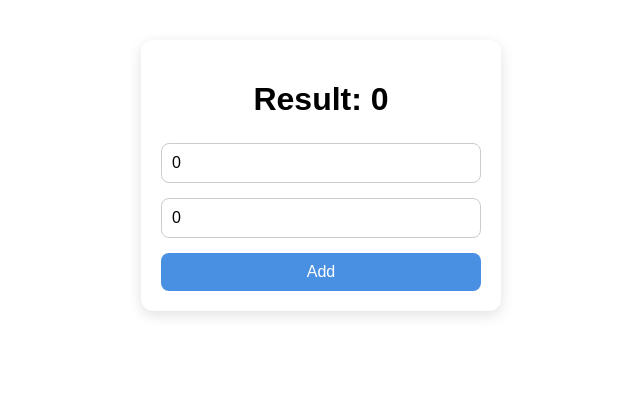
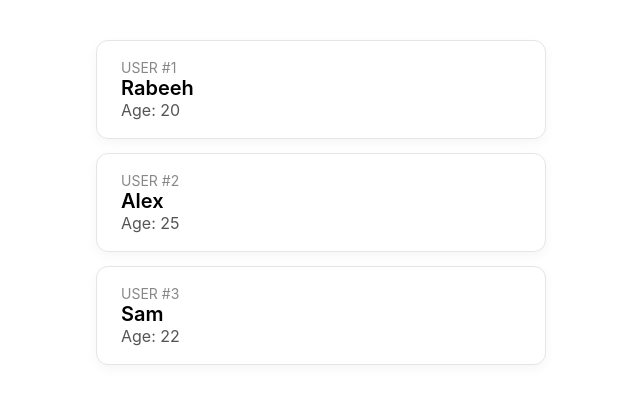
Before and after one commit to sayyedrabeeh/Python-FullStack, a React (Create React App) app in the folder full_react/: page / in a window 1280 px wide. Shown: the top 404 px of the page, without its empty margins (319-959 px from the left). Built offline with nearby package versions, Linux system fonts and the light colour scheme.

Commit message:
Array mapping

```diff
--- a/full_react/src/index.js
+++ b/full_react/src/index.js
@@ -28,7 +28,8 @@ import ReactDOM from 'react-dom/client';
 // import Parent from './react1/pratical/siblings_context';
 // import App from './react1/pratical/HOC';
 // import PromiseExample from './react1/pratical/promise';
-import Addtwo from './react1/pratical/add_two_number';
+// import Addtwo from './react1/pratical/add_two_number';
+import Arr from './react1/pratical/show_field_in_array';
 import { Provider } from 'react-redux'
 
 
@@ -48,7 +49,8 @@ root.render(
       </PersistGate>
     </Provider> */}
     {/* <App/> */}
-    <Addtwo/>
+    {/* <Addtwo/> */}
+    <Arr/>
     {/* <Fetchdata /> */}
     {/* <PromiseExample/> */}
     {/* <Parent/> */}
--- /dev/null
+++ b/full_react/src/react1/pratical/show_field_in_array.jsx
@@ -0,0 +1,35 @@
+const users = [
+  { id: 1, name: "Rabeeh", age: 20 },
+  { id: 2, name: "Alex", age: 25 },
+  { id: 3, name: "Sam", age: 22 }
+];
+
+export default function Arr() {
+  return (
+    <div style={{
+      maxWidth: "450px",
+      margin: "40px auto",
+      fontFamily: "Inter, sans-serif",
+    }}>
+      <ul style={{ listStyle: "none", padding: 0 }}>
+        {users.map((item) => (
+          <li
+            key={item.id}
+            style={{
+              padding: "18px 24px",
+              marginBottom: "14px",
+              borderRadius: "12px",
+              background: "#ffffff",
+              border: "1px solid #e5e5e5",
+              boxShadow: "0 4px 12px rgba(0,0,0,0.04)",
+            }}
+          >
+            <div style={{ fontSize: "14px", color: "#888" }}>USER #{item.id}</div>
+            <div style={{ fontSize: "20px", fontWeight: 600 }}>{item.name}</div>
+            <div style={{ color: "#555" }}>Age: {item.age}</div>
+          </li>
+        ))}
+      </ul>
+    </div>
+  );
+}
```
